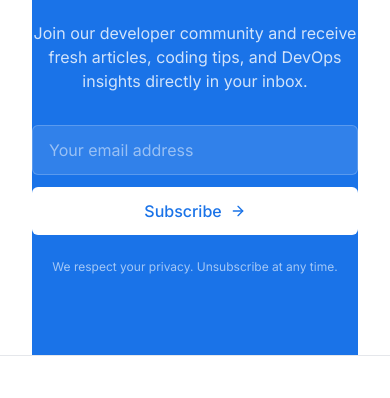
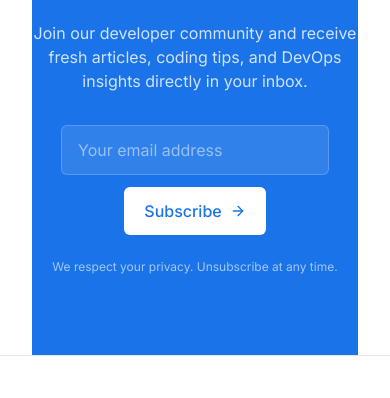
Before and after one commit to Ayoub-fetti/InfoPulse, a plain HTML site: page index.html in a window 390 px wide. Shown: the part 4670-5068 px from the top of the page. Drawn offline with nearby package versions, Linux system fonts and the light colour scheme; a web font is replaced by a local one.

Commit message:
responsive button

```diff
--- a/index.html
+++ b/index.html
@@ -112,7 +112,7 @@
       <div class="magazine-container">
         <div class="flex items-center justify-between">
           <div class="flex items-center">
-            <a href="/" class="font-serif text-xl font-medium tracking-tight md:text-2xl"> InfoPulse </a>
+            <a href="/" class="font-serif text-xl font-medium tracking-tight md:text-2xl"> InfoPulse</a>
           </div>
 
           <!-- Desktop Navigation -->
@@ -293,8 +293,8 @@
           <p class="text-primary-foreground/80 mx-auto mb-8 max-w-lg">Join our developer community and receive fresh articles, coding tips, and DevOps insights directly in your inbox.</p>
 
           <form class="mx-auto flex max-w-md flex-col gap-3 sm:flex-row">
-              <input type="email" placeholder="Your email address" class="bg-primary-foreground/10 text-primary-foreground border-primary-foreground/20 focus:ring-primary-foreground/30 placeholder:text-primary-foreground/50 flex-grow rounded-md border px-4 py-3 focus:ring-2 focus:outline-none" required />
-              <button type="submit" class="group bg-primary-foreground text-primary hover:bg-primary-foreground/90 inline-flex items-center justify-center rounded-md px-5 py-3 font-medium transition-all">
+            <input type="email" placeholder="Your email address" class="bg-primary-foreground/10 text-primary-foreground border-primary-foreground/20 focus:ring-primary-foreground/30 placeholder:text-primary-foreground/50 w-auto mx-auto sm:w-auto sm:flex-shrink-0 flex-grow rounded-md border px-4 py-3 focus:ring-2 focus:outline-none" required />
+            <button type="submit" class="group bg-primary-foreground text-primary hover:bg-primary-foreground/90 inline-flex items-center justify-center rounded-md px-5 py-3 font-medium transition-all w-auto mx-auto sm:w-auto sm:flex-shrink-0">
               Subscribe
               <svg xmlns="http://www.w3.org/2000/svg" width="16" height="16" viewBox="0 0 24 24" fill="none" stroke="currentColor" stroke-width="2" stroke-linecap="round" stroke-linejoin="round" class="ml-2 transition-transform group-hover:translate-x-1">
                 <line x1="5" y1="12" x2="19" y2="12"></line>
```
Lines whose indentation alone changed are shown as unchanged.
